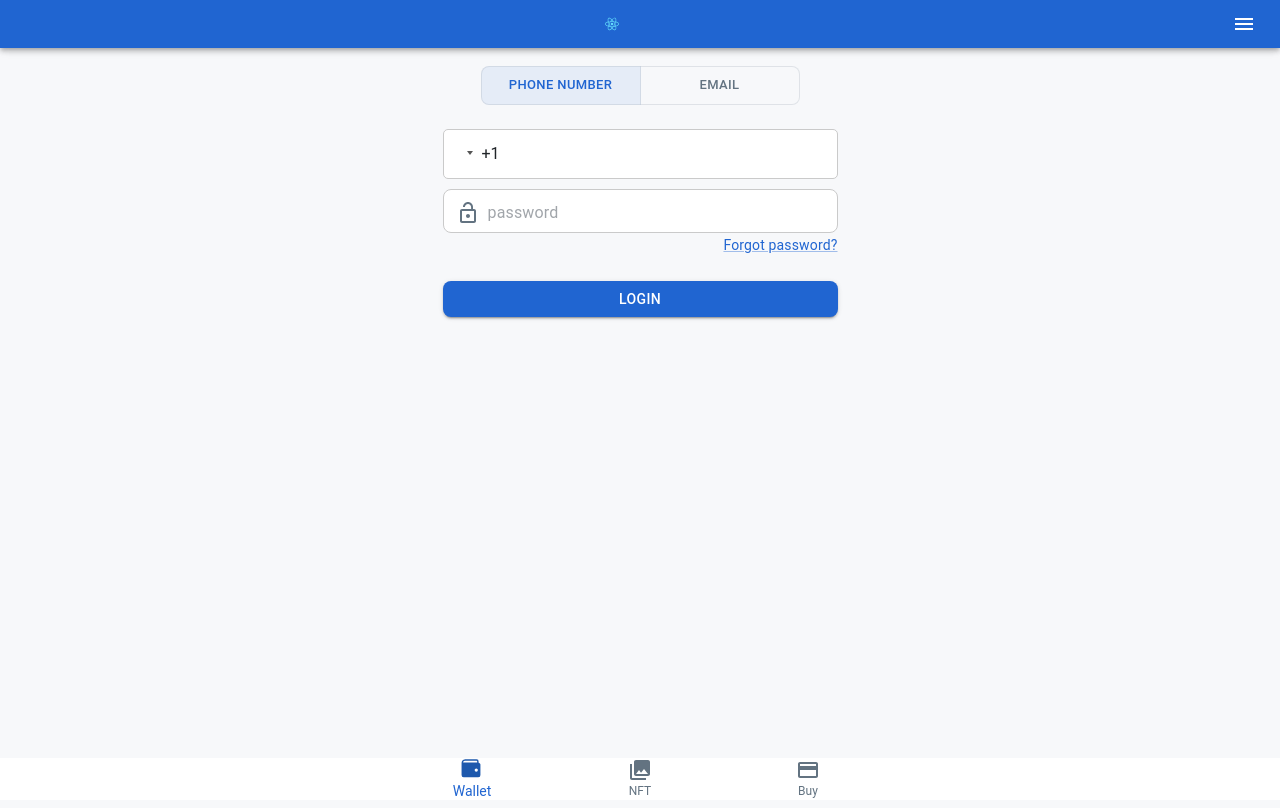
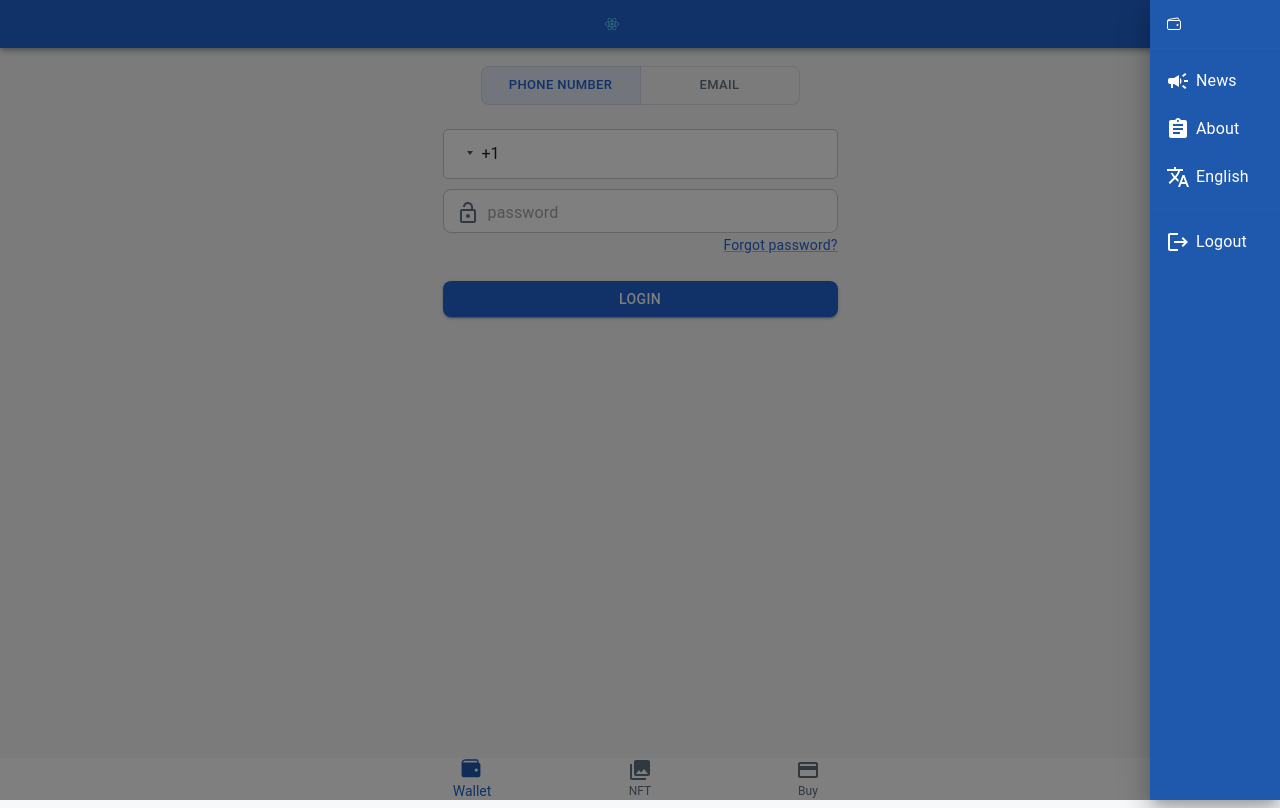
Before and after one commit to JacobHsu/defi-wallet, a React (Create React App) app: page /login in a window 1280 px wide. Both pictures are taken after a click on the button 1244 px from the left and 24 px from the top of the page. Built offline with nearby package versions, Linux system fonts and the light colour scheme; no server answers.

Commit message:
feat: menu i18n

```diff
--- a/package.json
+++ b/package.json
@@ -50,6 +50,8 @@
     ]
   },
   "devDependencies": {
-    "@craco/craco": "^6.4.5"
+    "@craco/craco": "^6.4.5",
+    "i18next": "^21.9.1",
+    "react-i18next": "^11.18.5"
   }
 }
--- a/src/components/Bar.js
+++ b/src/components/Bar.js
@@ -10,7 +10,7 @@ import Container from '@mui/material/Container';
 
 import SvgIcon from '@mui/material/SvgIcon';
 import { ReactComponent as LogoSvg } from 'logo.svg';
-
+import { useSetMenuDialog } from 'state/menu/hooks';
 
 const Navbar = styled(AppBar)(({ theme }) => ({
   display: 'flex',
@@ -20,6 +20,10 @@ const Navbar = styled(AppBar)(({ theme }) => ({
 }));
 
 const Bar = () => {
+  const setMenuDialog = useSetMenuDialog();
+  const handleOpenMenu = (event) => {
+    setMenuDialog(true);
+  };
 
   return (
     <Box sx={{ flexGrow: 1 }}>
@@ -45,7 +49,7 @@ const Bar = () => {
               </SvgIcon>
             </Box>
 
-            <IconButton sx={{ p: 0 }}>
+            <IconButton onClick={handleOpenMenu} sx={{ p: 0 }}>
               <MenuIcon style={{ color: '#ffffff' }} />
             </IconButton>
           </Toolbar>
--- /dev/null
+++ b/src/components/Menu.js
@@ -0,0 +1,129 @@
+import * as React from 'react';
+import { useTranslation } from 'react-i18next';
+import { useSelector } from 'react-redux';
+
+import Box from '@mui/material/Box';
+import Drawer from '@mui/material/Drawer';
+import List from '@mui/material/List';
+import Divider from '@mui/material/Divider';
+import ListItem from '@mui/material/ListItem';
+import ListItemIcon from '@mui/material/ListItemIcon';
+import ListItemText from '@mui/material/ListItemText';
+
+import AssignmentIcon from '@mui/icons-material/Assignment';
+import CampaignIcon from '@mui/icons-material/Campaign';
+import TranslateIcon from '@mui/icons-material/Translate';
+import LogoutIcon from '@mui/icons-material/Logout';
+
+import { IoWalletOutline } from 'react-icons/io5';
+
+import { useSetMenuDialog } from 'state/menu/hooks';
+// import { useSetContractAddress } from 'state/wallet/hooks';
+// import { useAuth } from 'hooks/useAuth';
+
+export default function Menu() {
+  const contractAddress = ''; //useSelector((state) => state.wallet.contractAddress);
+  const isMenuDialog = useSelector((state) => state.menu.isMenuDialog);
+  // const [setContractAddress] = useSetContractAddress();
+  const setMenuDialog = useSetMenuDialog();
+  //  const { checkLogin } = useAuth();
+
+  const { t, i18n } = useTranslation();
+  const icons = {
+    news: <CampaignIcon />,
+    about: <AssignmentIcon />,
+    language: <TranslateIcon />,
+  };
+  const list = () => (
+    <Box sx={{ width: 130 }} role="presentation">
+      <ListItem button>
+        <ListItemIcon
+          sx={{
+            minWidth: 130,
+            color: 'background.paper',
+            marginTop: 1,
+            marginBottom: 1,
+          }}
+        >
+          <IoWalletOutline />
+        </ListItemIcon>
+      </ListItem>
+      <Divider />
+      <List>
+        {['news', 'about', 'language'].map((text, index) => (
+          <ListItem
+            button
+            key={text}
+            onClick={() => {
+              if (text === 'language') {
+                const changeLang = i18n.language === 'en' ? 'tw' : 'en';
+                i18n.changeLanguage(changeLang);
+                window.localStorage.setItem('language', i18n.language);
+              }
+            }}
+          >
+            <ListItemIcon sx={{ minWidth: 30, color: 'background.paper' }}>
+              {icons[text]}
+            </ListItemIcon>
+            <ListItemText primary={t(text)} />
+          </ListItem>
+        ))}
+      </List>
+      <Divider />
+      {contractAddress === null ? (
+        <List>
+          <ListItem
+            button
+            key={'login'}
+            onClick={() => {
+              setMenuDialog(false);
+              //checkLogin();
+            }}
+          >
+            <ListItemIcon sx={{ minWidth: 30, color: 'background.paper' }}>
+              <LogoutIcon />
+            </ListItemIcon>
+            <ListItemText primary={t('login')} />
+          </ListItem>
+        </List>
+      ) : (
+        <List>
+          <ListItem
+            button
+            key={'logout'}
+            onClick={() => {
+              // setContractAddress(null);
+              window.localStorage.removeItem('poaAddress');
+              window.location.reload();
+            }}
+          >
+            <ListItemIcon sx={{ minWidth: 30, color: 'background.paper' }}>
+              <LogoutIcon />
+            </ListItemIcon>
+            <ListItemText primary={t('logout')} />
+          </ListItem>
+        </List>
+      )}
+    </Box>
+  );
+
+  return (
+    <>
+      <Drawer
+        anchor={'right'}
+        open={isMenuDialog}
+        PaperProps={{
+          sx: {
+            bgcolor: 'background.primary',
+            color: 'background.paper',
+          },
+        }}
+        onClose={() => {
+          setMenuDialog(false);
+        }}
+      >
+        {list()}
+      </Drawer>
+    </>
+  );
+}
--- /dev/null
+++ b/src/i18n.js
@@ -0,0 +1,26 @@
+import i18n from 'i18next';
+import { initReactI18next } from 'react-i18next';
+import en from './i18n/en.json';
+import tw from './i18n/tw.json';
+
+const resources = {
+  en: {
+    translation: en,
+  },
+  tw :{
+    translation: tw,
+  }
+};
+
+window.localStorage.setItem('language', 'en');
+
+i18n.use(initReactI18next).init({
+  resources,
+  lng: 'en',
+  fallbackLng: 'en',
+  interpolation: {
+    escapeValue: false,
+  },
+});
+
+export default i18n;
--- /dev/null
+++ b/src/i18n/en.json
@@ -0,0 +1,50 @@
+
+{
+    "create_wallt":"Create Wallet",
+    "wallt_completed":"Completed",
+    "get_started":"Get Started",
+    "there_is_already_an_account":"There is already an account",
+    "wallet_activation":"Wallet Activation",
+    "email_verification":"Email verification",
+    "please_enter_your_email":"Please enter your Email",
+    "please_enter_verification_code":"Please enter six-digit verification code",
+    "login_succeeded":"Login succeeded",
+    "ok":"OK",
+
+    "wallet_restore_success":"Wallet Restore Success",
+    "wallet_activation_success":"Wallet Activation Success",
+
+    "establishing_account":"Establishing account",
+    "deposit": "Deposit",
+    "withdraw": "Withdraw",
+    "transfer": "Transfer",
+    "transaction_history": "History",
+    "logout": "Logout",
+    "login": "Login",
+    "login_telegram": "Please Login Telegram",
+    "my_total_assets":"Total",
+    "about": "About",
+    "buy": "BUY",
+    "news": "News",
+    "language": "English",
+
+    "deposit_address":"Deposit Address",
+    "deposit_history":"Deposit History",
+
+    "remaining_balance":"Remaining Balance",
+    "withdrawal_amount":"Withdrawal Amount",
+    "withdrawal_address":"Withdrawal Address",
+    "transfer_amount":"Transfer Amount",
+    "transfer_address":"Transfer Address",
+    "fee":"Fee",
+    "withdrwal_history":"Withdrwal History",
+
+    "next":"Next",
+    "confirm":"Confirm",
+    "processing":"Processing",
+    "back":"BACK",
+
+    "withdraw_to": "Withdraw To:",
+    "from": "From:",
+    "transaction_hash": "Transaction Hash"
+}
--- /dev/null
+++ b/src/i18n/tw.json
@@ -0,0 +1,21 @@
+{
+    "about": "關於",
+    "buy": "買入",
+    "create_wallt":"建立錢包",
+    "confirm":"確認",
+    "fee":"手續費",
+    "logout": "登出",
+    "login": "登入",
+    "deposit": "入金",
+    "remaining_balance":"餘額",
+    "transfer": "轉帳",
+    "transaction_history": "紀錄",
+    "withdraw": "出金",
+    "my_total_assets":"總餘額",
+    "news": "公告",
+    "language": "繁中",
+    "wallt_completed":"建立完成",
+    "transfer_amount":"金額",
+    "transfer_address":"地址"
+
+}
--- a/src/index.js
+++ b/src/index.js
@@ -5,6 +5,7 @@ import { Provider } from 'react-redux';
 import { store } from './state/store';
 import './index.css';
 import App from './App';
+import './i18n';
 import reportWebVitals from './reportWebVitals';
 
 const root = ReactDOM.createRoot(document.getElementById('root'));
--- a/src/layouts/Layout.js
+++ b/src/layouts/Layout.js
@@ -1,6 +1,7 @@
 import Box from '@mui/material/Box';
 import { Outlet } from 'react-router-dom';
 import Bar from 'components/Bar';
+import Menu from 'components/Menu';
 import Tabs from 'components/Tabs';
 import { useLocation } from 'react-router-dom'
 
@@ -11,6 +12,7 @@ export default function LogoOnlyLayout() {
   return (
     <Box>
       {location.pathname !=='/' && <Bar />}
+      <Menu />
       <Box
         sx={{
           flexDirection: 'column',
--- /dev/null
+++ b/src/state/menu/hooks.js
@@ -0,0 +1,18 @@
+import { useCallback } from 'react'
+import { useDispatch } from 'react-redux'
+import { setMenuDialog, setTgLoginDialog, setCreateWalletDialog } from '.'
+
+export const useSetMenuDialog = () => {
+    const dispatch = useDispatch()
+    return useCallback( (index)=> dispatch(setMenuDialog(index)), [dispatch] )
+}
+
+export const useSetTgLoginDialog = () => {
+    const dispatch = useDispatch()
+    return useCallback( (val)=> dispatch(setTgLoginDialog(val)), [dispatch] )
+}
+
+export const useSetCreateWalletDialog = () => {
+    const dispatch = useDispatch()
+    return useCallback( (val)=> dispatch(setCreateWalletDialog(val)), [dispatch] )
+}
--- /dev/null
+++ b/src/state/menu/index.js
@@ -0,0 +1,28 @@
+import { createSlice } from '@reduxjs/toolkit';
+
+const initialState = {
+  isMenuDialog: false,
+  tgLoginDialog: false,
+  createWalletDialog: false,
+};
+
+export const menuSlice = createSlice({
+  name: 'Menu',
+  initialState,
+  reducers: {
+    setMenuDialog: (state, action) => {
+      state.isMenuDialog = action.payload
+    },
+    setTgLoginDialog: (state, action) => {
+      state.tgLoginDialog = action.payload
+    },
+    setCreateWalletDialog: (state, action) => {
+      state.createWalletDialog = action.payload
+    },
+  },
+});
+
+// Actions
+export const { setMenuDialog, setTgLoginDialog, setCreateWalletDialog } = menuSlice.actions;
+
+export default menuSlice.reducer;
--- a/src/state/store.js
+++ b/src/state/store.js
@@ -1,10 +1,13 @@
 import { configureStore } from '@reduxjs/toolkit';
 import appReducer from './app';
+import menuReducer from './menu';
 import pageReducer from './page';
+
 const persistedReducer = {
   app: appReducer,
+  menu: menuReducer,
   page: pageReducer,
-}
+};
 
 export const store = configureStore({
   reducer: persistedReducer,
```
Also changed, not shown: src/images/pic_logo.svg (deleted), 1 other file (tests, documents, lock files or other folders).
